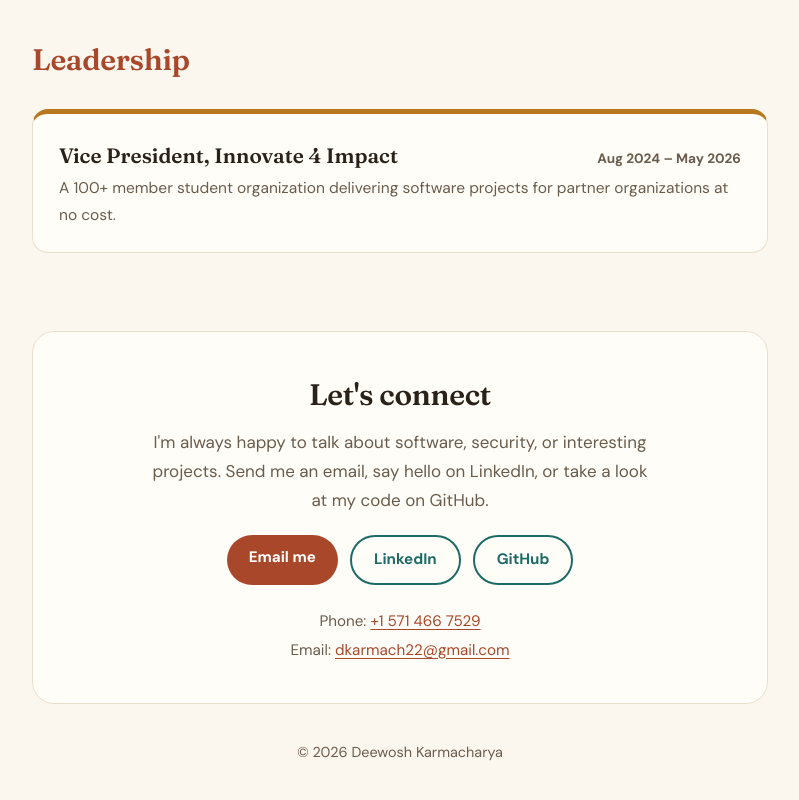
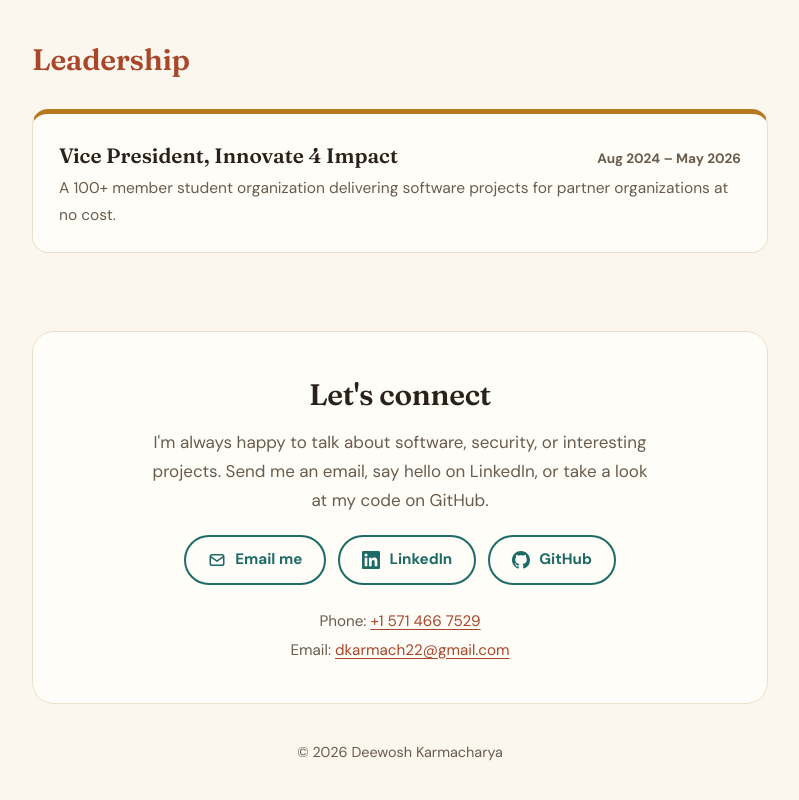
Before and after one commit to dkarmach/dkarmach.github.io, a plain HTML site: page index.html in a window 1280 px wide. Shown: the part 4190-4990 px from the top of the page, without its empty margins (240-1039 px from the left). Drawn offline with Linux system fonts and the light colour scheme; no server answers.

Commit message:
Match contact buttons and add icons
Co-Authored-By: Claude Sonnet 5.5 <noreply@anthropic.com>

```diff
--- a/index.html
+++ b/index.html
@@ -92,6 +92,8 @@
   .btn.primary:hover { background: #8d3a21; }
   .btn.outline { border: 2px solid var(--teal); color: var(--teal); }
   .btn.outline:hover { background: var(--teal-bg); }
+  .btn.icon { display: inline-flex; align-items: center; gap: 9px; }
+  .btn.icon svg { width: 18px; height: 18px; flex: none; }
   :root[data-mode="dark"] .btn.primary { background: #ee9a76; color: #2a1608; }
   :root[data-mode="dark"] .btn.primary:hover { background: #f6b093; }
 
@@ -319,9 +321,15 @@
     <h2>Let's connect</h2>
     <p>I'm always happy to talk about software, security, or interesting projects. Send me an email, say hello on LinkedIn, or take a look at my code on GitHub.</p>
     <div class="links">
-      <a class="btn primary" href="mailto:dkarmach22@gmail.com">Email me</a>
-      <a class="btn outline" href="https://www.linkedin.com/in/dkarma/">LinkedIn</a>
-      <a class="btn outline" href="https://github.com/dkarmacharya11">GitHub</a>
+      <a class="btn outline icon" href="mailto:dkarmach22@gmail.com">
+        <svg viewBox="0 0 24 24" aria-hidden="true" fill="none" stroke="currentColor" stroke-width="2" stroke-linecap="round" stroke-linejoin="round"><rect x="3" y="5" width="18" height="14" rx="2.5"/><path d="M3.5 7.5 12 13.5l8.5-6"/></svg>
+        Email me</a>
+      <a class="btn outline icon" href="https://www.linkedin.com/in/dkarma/">
+        <svg viewBox="0 0 24 24" aria-hidden="true" fill="currentColor"><path d="M20.447 20.452h-3.554v-5.569c0-1.328-.027-3.037-1.852-3.037-1.853 0-2.136 1.445-2.136 2.939v5.667H9.351V9h3.414v1.561h.046c.477-.9 1.637-1.85 3.37-1.85 3.601 0 4.267 2.37 4.267 5.455v6.286zM5.337 7.433a2.062 2.062 0 01-2.063-2.065 2.064 2.064 0 112.063 2.065zm1.782 13.019H3.555V9h3.564v11.452zM22.225 0H1.771C.792 0 0 .774 0 1.729v20.542C0 23.227.792 24 1.771 24h20.451C23.2 24 24 23.227 24 22.271V1.729C24 .774 23.2 0 22.222 0h.003z"/></svg>
+        LinkedIn</a>
+      <a class="btn outline icon" href="https://github.com/dkarmacharya11">
+        <svg viewBox="0 0 16 16" aria-hidden="true" fill="currentColor"><path d="M8 0C3.58 0 0 3.58 0 8c0 3.54 2.29 6.53 5.47 7.59.4.07.55-.17.55-.38 0-.19-.01-.82-.01-1.49-2.01.37-2.53-.49-2.69-.94-.09-.23-.48-.94-.82-1.13-.28-.15-.68-.52-.01-.53.63-.01 1.08.58 1.23.82.72 1.21 1.87.87 2.33.66.07-.52.28-.87.51-1.07-1.78-.2-3.64-.89-3.64-3.95 0-.87.31-1.59.82-2.15-.08-.2-.36-1.02.08-2.12 0 0 .67-.21 2.2.82.64-.18 1.32-.27 2-.27.68 0 1.36.09 2 .27 1.53-1.04 2.2-.82 2.2-.82.44 1.1.16 1.92.08 2.12.51.56.82 1.27.82 2.15 0 3.07-1.87 3.75-3.65 3.95.29.25.54.73.54 1.48 0 1.07-.01 1.93-.01 2.2 0 .21.15.46.55.38A8.013 8.013 0 0016 8c0-4.42-3.58-8-8-8z"/></svg>
+        GitHub</a>
     </div>
     <p class="phone">Phone: <a href="tel:+15714667529">+1 571 466 7529</a><br>
       Email: <a href="mailto:dkarmach22@gmail.com">dkarmach22@gmail.com</a></p>
```
